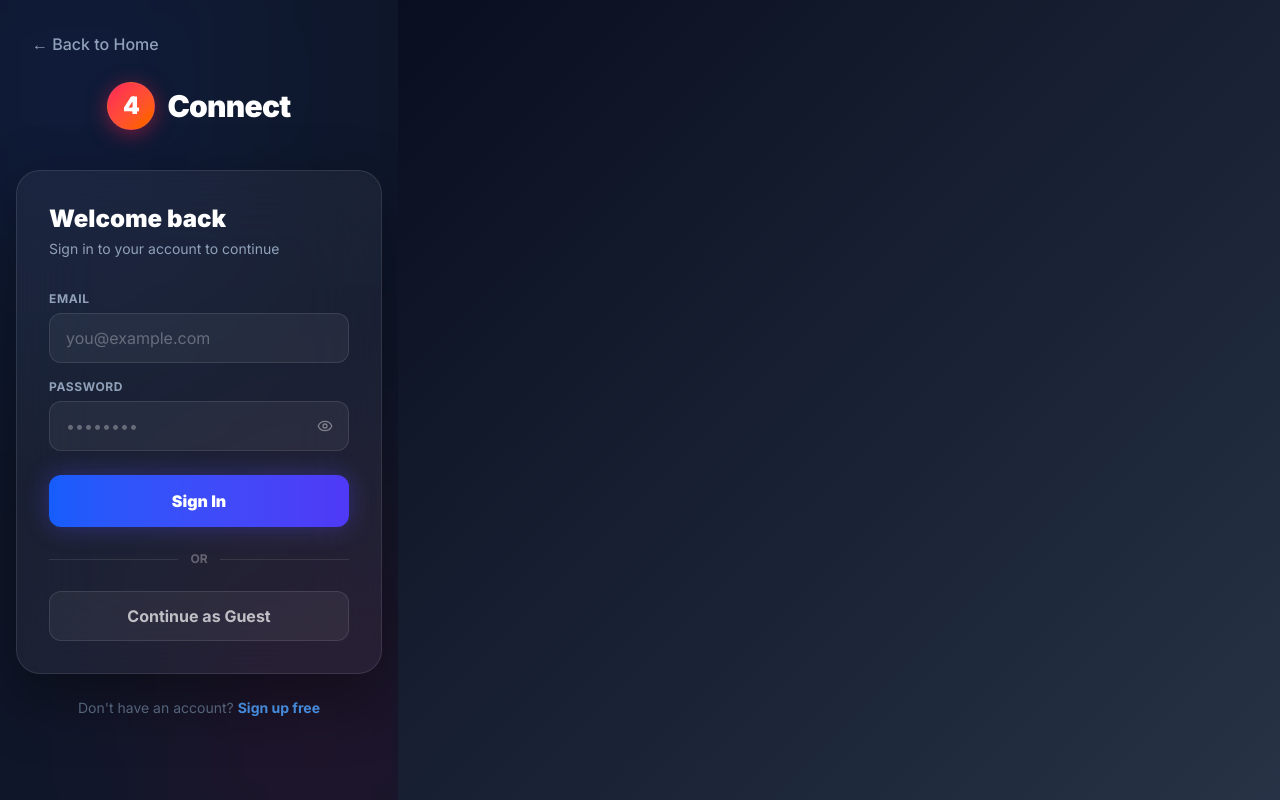
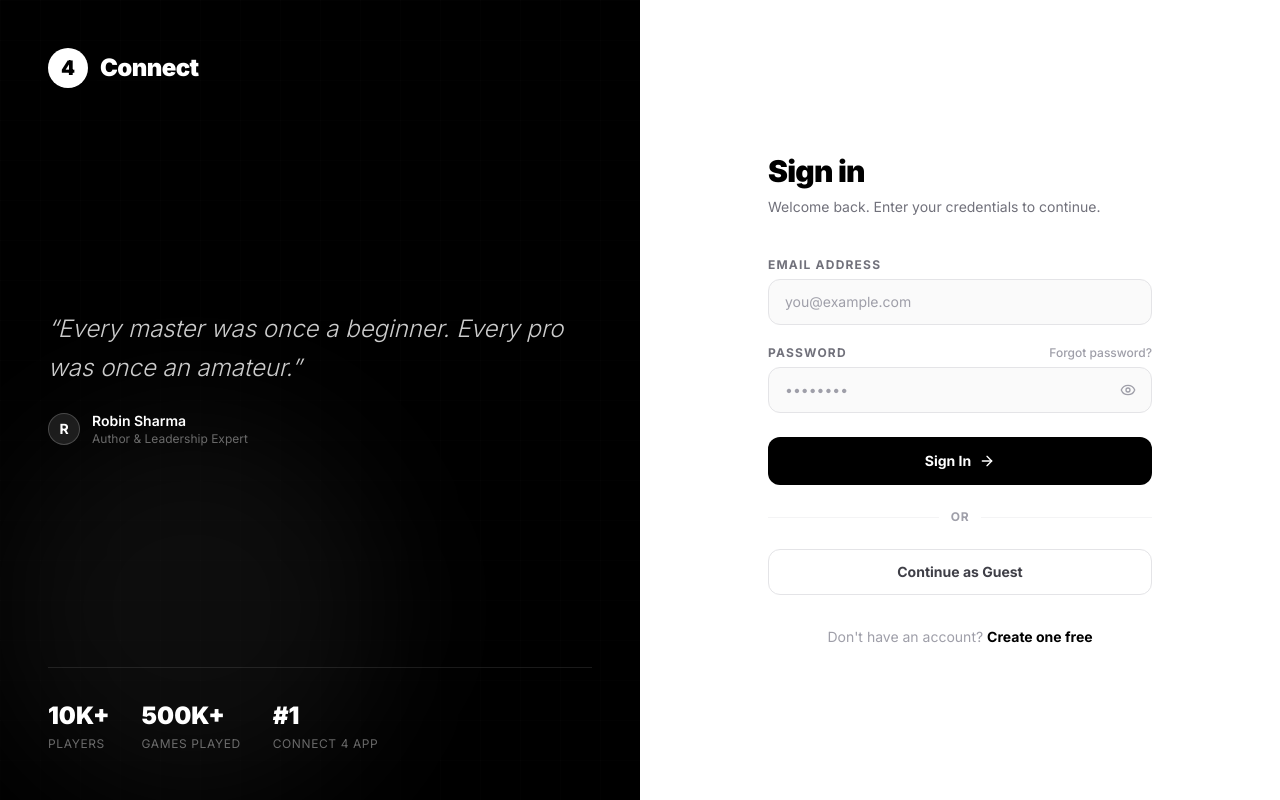
Before and after one commit to ars6nlp/Connect-4, a Next.js app: page /login in a window 1280 px wide. Built offline with nearby package versions, Linux system fonts and the light colour scheme; no server answers.

Commit message:
redesign: premium black & white auth pages (Stripe/Linear style)

```diff
--- a/src/app/(auth)/layout.tsx
+++ b/src/app/(auth)/layout.tsx
@@ -6,18 +6,74 @@ export default function AuthLayout({
   children: React.ReactNode;
 }>) {
   return (
-    <div className="min-h-screen bg-[#0f172a] text-white flex flex-col items-center justify-center relative overflow-hidden">
-      {/* Background Decor */}
-      <div className="absolute top-[-20%] left-[-10%] w-[60%] h-[60%] bg-blue-600/10 blur-[120px] rounded-full pointer-events-none"></div>
-      <div className="absolute bottom-[-20%] right-[-10%] w-[60%] h-[60%] bg-rose-600/10 blur-[120px] rounded-full pointer-events-none"></div>
+    <div className="min-h-screen w-full flex bg-white text-black">
 
-      <Link href="/" className="absolute top-8 left-8 text-slate-400 hover:text-white transition-colors flex items-center gap-2 font-medium z-10">
-        &larr; Back to Home
-      </Link>
+      {/* Left Panel — Branding */}
+      <div className="hidden lg:flex w-1/2 bg-black flex-col justify-between p-12 relative overflow-hidden">
+        {/* Grid pattern */}
+        <div className="absolute inset-0 opacity-10"
+          style={{
+            backgroundImage: 'linear-gradient(rgba(255,255,255,0.1) 1px, transparent 1px), linear-gradient(90deg, rgba(255,255,255,0.1) 1px, transparent 1px)',
+            backgroundSize: '40px 40px'
+          }}
+        />
+        {/* Gradient orb */}
+        <div className="absolute bottom-0 left-0 w-96 h-96 bg-white/5 rounded-full blur-3xl pointer-events-none" />
 
-      <div className="w-full max-w-md relative z-10 px-4">
-        {children}
+        {/* Logo */}
+        <Link href="/" className="flex items-center gap-3 relative z-10">
+          <div className="w-10 h-10 rounded-full bg-white flex items-center justify-center text-black font-black text-xl shadow-lg">
+            4
+          </div>
+          <span className="text-white text-2xl font-black tracking-tight">Connect</span>
+        </Link>
+
+        {/* Quote */}
+        <div className="relative z-10">
+          <blockquote className="text-white/80 text-2xl font-light leading-relaxed mb-6 italic">
+            &ldquo;Every master was once a beginner. Every pro was once an amateur.&rdquo;
+          </blockquote>
+          <div className="flex items-center gap-3">
+            <div className="w-8 h-8 rounded-full bg-white/10 border border-white/20 flex items-center justify-center text-white text-sm font-bold">R</div>
+            <div>
+              <p className="text-white font-semibold text-sm">Robin Sharma</p>
+              <p className="text-white/40 text-xs">Author &amp; Leadership Expert</p>
+            </div>
+          </div>
+        </div>
+
+        {/* Stats row */}
+        <div className="flex gap-8 relative z-10 border-t border-white/10 pt-8">
+          <div>
+            <p className="text-white text-2xl font-black">10K+</p>
+            <p className="text-white/40 text-xs uppercase tracking-wider mt-1">Players</p>
+          </div>
+          <div>
+            <p className="text-white text-2xl font-black">500K+</p>
+            <p className="text-white/40 text-xs uppercase tracking-wider mt-1">Games Played</p>
+          </div>
+          <div>
+            <p className="text-white text-2xl font-black">#1</p>
+            <p className="text-white/40 text-xs uppercase tracking-wider mt-1">Connect 4 App</p>
+          </div>
+        </div>
       </div>
+
+      {/* Right Panel — Form */}
+      <div className="flex-1 flex flex-col items-center justify-center p-8 relative bg-white">
+        {/* Mobile logo */}
+        <div className="lg:hidden absolute top-8 left-8">
+          <Link href="/" className="flex items-center gap-2">
+            <div className="w-8 h-8 rounded-full bg-black flex items-center justify-center text-white font-black text-sm">4</div>
+            <span className="font-black text-black">Connect</span>
+          </Link>
+        </div>
+
+        <div className="w-full max-w-sm">
+          {children}
+        </div>
+      </div>
+
     </div>
   );
 }
--- a/src/app/(auth)/login/page.tsx
+++ b/src/app/(auth)/login/page.tsx
@@ -4,7 +4,7 @@ import { useState } from 'react';
 import Link from 'next/link';
 import { useRouter } from 'next/navigation';
 import { supabase } from '@/lib/supabase';
-import { Eye, EyeOff, Loader2 } from 'lucide-react';
+import { Eye, EyeOff, Loader2, ArrowRight } from 'lucide-react';
 
 export default function LoginPage() {
   const router = useRouter();
@@ -33,37 +33,46 @@ export default function LoginPage() {
 
   return (
     <div className="w-full">
-      {/* Logo */}
-      <div className="flex items-center justify-center gap-3 mb-10">
-        <div className="w-12 h-12 rounded-full bg-gradient-to-br from-rose-500 to-orange-500 shadow-[0_4px_20px_rgba(225,29,72,0.5)] border border-red-400/30 flex items-center justify-center text-white font-black text-2xl">4</div>
-        <span className="text-3xl font-black text-white tracking-tight">Connect</span>
+      <div className="mb-10">
+        <h1 className="text-3xl font-black text-black tracking-tight mb-2">
+          Sign in
+        </h1>
+        <p className="text-zinc-500 text-sm">
+          Welcome back. Enter your credentials to continue.
+        </p>
       </div>
 
-      <div className="bg-white/5 backdrop-blur-2xl border border-white/10 rounded-3xl p-8 shadow-[0_24px_64px_rgba(0,0,0,0.4)]">
-        <h1 className="text-2xl font-black text-white mb-1">Welcome back</h1>
-        <p className="text-slate-400 text-sm mb-8">Sign in to your account to continue</p>
-
       {error && (
-          <div className="mb-6 bg-rose-500/10 border border-rose-500/30 rounded-xl p-3 text-rose-400 text-sm font-medium">
+        <div className="mb-6 bg-red-50 border border-red-200 rounded-xl p-4 text-red-700 text-sm font-medium flex items-start gap-2">
+          <span className="text-red-500 mt-0.5">⚠</span>
           {error}
         </div>
       )}
 
-        <form onSubmit={handleLogin} className="flex flex-col gap-4">
+      <form onSubmit={handleLogin} className="flex flex-col gap-5">
         <div className="flex flex-col gap-1.5">
-            <label className="text-xs font-bold text-slate-400 uppercase tracking-wider">Email</label>
+          <label className="text-xs font-bold text-zinc-500 uppercase tracking-widest">
+            Email address
+          </label>
           <input
             type="email"
             value={email}
             onChange={e => setEmail(e.target.value)}
             placeholder="you@example.com"
             required
-              className="bg-white/5 border border-white/10 rounded-xl px-4 py-3 text-white placeholder:text-white/30 focus:outline-none focus:border-blue-500/60 focus:bg-white/10 transition-all"
+            className="w-full bg-zinc-50 border border-zinc-200 rounded-xl px-4 py-3 text-black placeholder:text-zinc-400 focus:outline-none focus:border-black focus:bg-white transition-all text-sm"
           />
         </div>
 
         <div className="flex flex-col gap-1.5">
-            <label className="text-xs font-bold text-slate-400 uppercase tracking-wider">Password</label>
+          <div className="flex items-center justify-between">
+            <label className="text-xs font-bold text-zinc-500 uppercase tracking-widest">
+              Password
+            </label>
+            <button type="button" className="text-xs text-zinc-400 hover:text-black transition-colors font-medium">
+              Forgot password?
+            </button>
+          </div>
           <div className="relative">
             <input
               type={showPass ? 'text' : 'password'}
@@ -71,9 +80,13 @@ export default function LoginPage() {
               onChange={e => setPassword(e.target.value)}
               placeholder="••••••••"
               required
-                className="w-full bg-white/5 border border-white/10 rounded-xl px-4 py-3 text-white placeholder:text-white/30 focus:outline-none focus:border-blue-500/60 focus:bg-white/10 transition-all pr-12"
+              className="w-full bg-zinc-50 border border-zinc-200 rounded-xl px-4 py-3 text-black placeholder:text-zinc-400 focus:outline-none focus:border-black focus:bg-white transition-all pr-12 text-sm"
             />
-              <button type="button" onClick={() => setShowPass(!showPass)} className="absolute right-3 top-1/2 -translate-y-1/2 text-white/40 hover:text-white/70 transition-colors p-1">
+            <button
+              type="button"
+              onClick={() => setShowPass(!showPass)}
+              className="absolute right-3 top-1/2 -translate-y-1/2 text-zinc-400 hover:text-black transition-colors p-1"
+            >
               {showPass ? <EyeOff className="w-4 h-4" /> : <Eye className="w-4 h-4" />}
             </button>
           </div>
@@ -82,30 +95,32 @@ export default function LoginPage() {
         <button
           type="submit"
           disabled={loading}
-            className="mt-2 w-full py-3.5 bg-gradient-to-r from-blue-600 to-indigo-600 hover:from-blue-500 hover:to-indigo-500 text-white font-black rounded-xl transition-all shadow-[0_0_24px_rgba(79,70,229,0.4)] hover:shadow-[0_0_32px_rgba(79,70,229,0.6)] active:scale-[0.98] disabled:opacity-60 flex items-center justify-center gap-2"
+          className="mt-1 w-full py-3.5 bg-black hover:bg-zinc-800 text-white font-bold rounded-xl transition-all active:scale-[0.98] disabled:opacity-50 flex items-center justify-center gap-2 text-sm"
         >
-            {loading ? <Loader2 className="w-5 h-5 animate-spin" /> : 'Sign In'}
+          {loading
+            ? <Loader2 className="w-4 h-4 animate-spin" />
+            : <>Sign In <ArrowRight className="w-4 h-4" /></>
+          }
         </button>
       </form>
 
       <div className="flex items-center gap-3 my-6">
-          <div className="flex-1 h-px bg-white/10"></div>
-          <span className="text-white/30 text-xs font-bold uppercase">or</span>
-          <div className="flex-1 h-px bg-white/10"></div>
+        <div className="flex-1 h-px bg-zinc-100" />
+        <span className="text-zinc-400 text-xs font-bold uppercase tracking-wider">or</span>
+        <div className="flex-1 h-px bg-zinc-100" />
       </div>
 
       <button
         onClick={handleGuest}
-          className="w-full py-3 bg-white/5 hover:bg-white/10 border border-white/10 text-white/70 hover:text-white font-bold rounded-xl transition-all active:scale-[0.98]"
+        className="w-full py-3 bg-white hover:bg-zinc-50 border border-zinc-200 hover:border-zinc-300 text-zinc-700 hover:text-black font-bold rounded-xl transition-all active:scale-[0.98] text-sm"
       >
         Continue as Guest
       </button>
-      </div>
 
-      <p className="text-center mt-6 text-slate-500 text-sm">
+      <p className="text-center mt-8 text-zinc-400 text-sm">
         Don&apos;t have an account?{' '}
-        <Link href="/register" className="text-blue-400 hover:text-blue-300 font-bold transition-colors">
-          Sign up free
+        <Link href="/register" className="text-black font-bold hover:underline transition-colors">
+          Create one free
         </Link>
       </p>
     </div>
--- a/src/app/(auth)/register/page.tsx
+++ b/src/app/(auth)/register/page.tsx
@@ -4,7 +4,7 @@ import { useState } from 'react';
 import Link from 'next/link';
 import { useRouter } from 'next/navigation';
 import { supabase } from '@/lib/supabase';
-import { Eye, EyeOff, Loader2, CheckCircle2 } from 'lucide-react';
+import { Eye, EyeOff, Loader2, ArrowRight, CheckCircle2 } from 'lucide-react';
 
 export default function RegisterPage() {
   const router = useRouter();
@@ -36,63 +36,75 @@ export default function RegisterPage() {
   if (success) {
     return (
       <div className="w-full text-center">
-        <div className="bg-white/5 backdrop-blur-2xl border border-emerald-500/20 rounded-3xl p-10 shadow-[0_24px_64px_rgba(0,0,0,0.4)]">
-          <CheckCircle2 className="w-16 h-16 text-emerald-400 mx-auto mb-6 drop-shadow-[0_0_20px_rgba(52,211,153,0.5)]" />
-          <h2 className="text-2xl font-black text-white mb-3">Check your email!</h2>
-          <p className="text-slate-400 mb-8">We sent a confirmation link to <strong className="text-white">{email}</strong>. Click it to activate your account.</p>
-          <Link href="/login" className="inline-block w-full py-3 bg-white/5 border border-white/10 text-white font-bold rounded-xl hover:bg-white/10 transition-all">
+        <div className="w-16 h-16 rounded-full bg-black flex items-center justify-center mx-auto mb-6">
+          <CheckCircle2 className="w-8 h-8 text-white" />
+        </div>
+        <h2 className="text-2xl font-black text-black mb-3">Check your inbox</h2>
+        <p className="text-zinc-500 text-sm mb-8 leading-relaxed">
+          We sent a confirmation link to<br />
+          <strong className="text-black">{email}</strong>
+        </p>
+        <Link
+          href="/login"
+          className="inline-block w-full py-3 bg-black text-white font-bold rounded-xl hover:bg-zinc-800 transition-all text-sm text-center"
+        >
           Back to Sign In
         </Link>
-        </div>
       </div>
     );
   }
 
   return (
     <div className="w-full">
-      {/* Logo */}
-      <div className="flex items-center justify-center gap-3 mb-10">
-        <div className="w-12 h-12 rounded-full bg-gradient-to-br from-rose-500 to-orange-500 shadow-[0_4px_20px_rgba(225,29,72,0.5)] border border-red-400/30 flex items-center justify-center text-white font-black text-2xl">4</div>
-        <span className="text-3xl font-black text-white tracking-tight">Connect</span>
+      <div className="mb-10">
+        <h1 className="text-3xl font-black text-black tracking-tight mb-2">
+          Create account
+        </h1>
+        <p className="text-zinc-500 text-sm">
+          Join thousands of players. Free forever.
+        </p>
       </div>
 
-      <div className="bg-white/5 backdrop-blur-2xl border border-white/10 rounded-3xl p-8 shadow-[0_24px_64px_rgba(0,0,0,0.4)]">
-        <h1 className="text-2xl font-black text-white mb-1">Create account</h1>
-        <p className="text-slate-400 text-sm mb-8">Join thousands of players worldwide</p>
-
       {error && (
-          <div className="mb-6 bg-rose-500/10 border border-rose-500/30 rounded-xl p-3 text-rose-400 text-sm font-medium">
+        <div className="mb-6 bg-red-50 border border-red-200 rounded-xl p-4 text-red-700 text-sm font-medium flex items-start gap-2">
+          <span className="text-red-500 mt-0.5">⚠</span>
           {error}
         </div>
       )}
 
-        <form onSubmit={handleRegister} className="flex flex-col gap-4">
+      <form onSubmit={handleRegister} className="flex flex-col gap-5">
         <div className="flex flex-col gap-1.5">
-            <label className="text-xs font-bold text-slate-400 uppercase tracking-wider">Username</label>
+          <label className="text-xs font-bold text-zinc-500 uppercase tracking-widest">
+            Username
+          </label>
           <input
             type="text"
             value={username}
             onChange={e => setUsername(e.target.value)}
             placeholder="CoolPlayer123"
             required
-              className="bg-white/5 border border-white/10 rounded-xl px-4 py-3 text-white placeholder:text-white/30 focus:outline-none focus:border-blue-500/60 focus:bg-white/10 transition-all"
+            className="w-full bg-zinc-50 border border-zinc-200 rounded-xl px-4 py-3 text-black placeholder:text-zinc-400 focus:outline-none focus:border-black focus:bg-white transition-all text-sm"
           />
         </div>
 
         <div className="flex flex-col gap-1.5">
-            <label className="text-xs font-bold text-slate-400 uppercase tracking-wider">Email</label>
+          <label className="text-xs font-bold text-zinc-500 uppercase tracking-widest">
+            Email address
+          </label>
           <input
             type="email"
             value={email}
             onChange={e => setEmail(e.target.value)}
             placeholder="you@example.com"
             required
-              className="bg-white/5 border border-white/10 rounded-xl px-4 py-3 text-white placeholder:text-white/30 focus:outline-none focus:border-blue-500/60 focus:bg-white/10 transition-all"
+            className="w-full bg-zinc-50 border border-zinc-200 rounded-xl px-4 py-3 text-black placeholder:text-zinc-400 focus:outline-none focus:border-black focus:bg-white transition-all text-sm"
           />
         </div>
 
         <div className="flex flex-col gap-1.5">
-            <label className="text-xs font-bold text-slate-400 uppercase tracking-wider">Password</label>
+          <label className="text-xs font-bold text-zinc-500 uppercase tracking-widest">
+            Password
+          </label>
           <div className="relative">
             <input
               type={showPass ? 'text' : 'password'}
@@ -101,9 +113,13 @@ export default function RegisterPage() {
               placeholder="At least 8 characters"
               required
               minLength={8}
-                className="w-full bg-white/5 border border-white/10 rounded-xl px-4 py-3 text-white placeholder:text-white/30 focus:outline-none focus:border-blue-500/60 focus:bg-white/10 transition-all pr-12"
+              className="w-full bg-zinc-50 border border-zinc-200 rounded-xl px-4 py-3 text-black placeholder:text-zinc-400 focus:outline-none focus:border-black focus:bg-white transition-all pr-12 text-sm"
             />
-              <button type="button" onClick={() => setShowPass(!showPass)} className="absolute right-3 top-1/2 -translate-y-1/2 text-white/40 hover:text-white/70 transition-colors p-1">
+            <button
+              type="button"
+              onClick={() => setShowPass(!showPass)}
+              className="absolute right-3 top-1/2 -translate-y-1/2 text-zinc-400 hover:text-black transition-colors p-1"
+            >
               {showPass ? <EyeOff className="w-4 h-4" /> : <Eye className="w-4 h-4" />}
             </button>
           </div>
@@ -112,16 +128,18 @@ export default function RegisterPage() {
         <button
           type="submit"
           disabled={loading}
-            className="mt-2 w-full py-3.5 bg-gradient-to-r from-blue-600 to-indigo-600 hover:from-blue-500 hover:to-indigo-500 text-white font-black rounded-xl transition-all shadow-[0_0_24px_rgba(79,70,229,0.4)] hover:shadow-[0_0_32px_rgba(79,70,229,0.6)] active:scale-[0.98] disabled:opacity-60 flex items-center justify-center gap-2"
+          className="mt-1 w-full py-3.5 bg-black hover:bg-zinc-800 text-white font-bold rounded-xl transition-all active:scale-[0.98] disabled:opacity-50 flex items-center justify-center gap-2 text-sm"
         >
-            {loading ? <Loader2 className="w-5 h-5 animate-spin" /> : 'Create Account'}
+          {loading
+            ? <Loader2 className="w-4 h-4 animate-spin" />
+            : <>Create Account <ArrowRight className="w-4 h-4" /></>
+          }
         </button>
       </form>
-      </div>
 
-      <p className="text-center mt-6 text-slate-500 text-sm">
+      <p className="text-center mt-8 text-zinc-400 text-sm">
         Already have an account?{' '}
-        <Link href="/login" className="text-blue-400 hover:text-blue-300 font-bold transition-colors">
+        <Link href="/login" className="text-black font-bold hover:underline transition-colors">
           Sign in
         </Link>
       </p>
```
Lines whose indentation alone changed are shown as unchanged.
